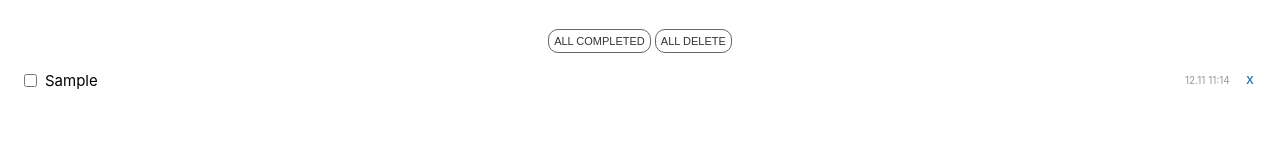
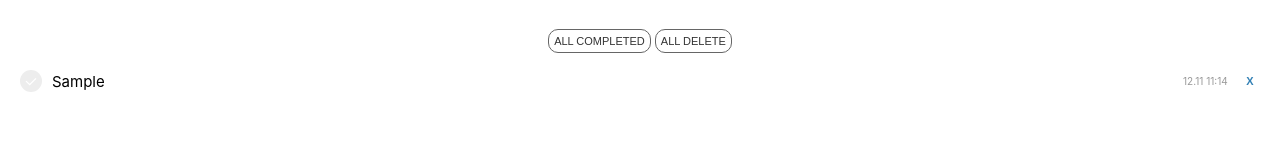
Before and after one commit to jy7123943/practice-recoil, a React (Create React App) app: page / in a window 1280 px wide. Both pictures are taken after typing "Sample" into the empty fields and a click on the button "SAVE". Shown: the part 138-298 px from the top of the page. Built offline with nearby package versions, Linux system fonts and the light colour scheme.

Commit message:
Change checkbox style

```diff
--- a/src/feature/TodoItem.css
+++ b/src/feature/TodoItem.css
@@ -1,13 +1,7 @@
-.complete {
-  text-decoration: line-through;
-  color: #999;
-}
-
 .todo-item {
   display: grid;
-  grid-gap: 5px;
-  grid-row: 1;
-  grid-template-columns: auto 20px;
+  grid-gap: 2px;
+  grid-template-columns: 22px auto 55px 20px;
   margin-bottom: 10px;
   align-items: center;
 }
@@ -16,27 +10,20 @@
   margin-bottom: 0;
 }
 
-label {
-  display: flex;
-  justify-content: space-between;
-  align-items: center;
-}
-
 .date {
-  min-width: 50px;
   font-size: 10px;
   color: #999;
 }
 
-.todo {
-  display: flex;
-  align-items: center;
+.text {
+  padding: 0 5px 0 8px;
+  word-break: break-all;
+  font-size: 15px;
 }
 
-.todo > span {
-  padding: 0 10px 0 5px;
-  word-break: break-all;
-  font-size: 15px;
+.complete .text {
+  text-decoration: line-through;
+  color: #999;
 }
 
 .delete-button {
@@ -46,3 +33,34 @@ label {
   font-weight: bold;
   font-size: 11px;
 }
+
+label {
+  position: relative;
+  text-align: center;
+}
+
+label input[type='checkbox'] {
+  position: absolute;
+  top: 0;
+  left: 0;
+  opacity: 0;
+}
+
+.icon {
+  display: flex;
+  width: 22px;
+  height: 22px;
+  justify-content: center;
+  align-items: center;
+  border-radius: 50%;
+  background: #ededed;
+}
+
+.icon svg {
+  width: 12px;
+  fill: #fff;
+}
+
+.complete .icon {
+  background: #6dadd8;
+}
--- a/src/feature/TodoItem.tsx
+++ b/src/feature/TodoItem.tsx
@@ -4,6 +4,7 @@ import { useSetRecoilState } from 'recoil';
 import { todoListState } from '../atoms';
 import { deleteTodoItem, toggleTodoItem } from '../controller';
 import { TodoListItem } from '../entity';
+import CheckIcon from '../img/CheckIcon';
 import './TodoItem.css';
 
 function TodoItem({ id, todo, is_complete, created_at }: TodoListItem) {
@@ -18,20 +19,26 @@ function TodoItem({ id, todo, is_complete, created_at }: TodoListItem) {
   };
 
   return (
-    <li key={ id } className='todo-item'>
+    <li
+      key={ id }
+      className={ `${is_complete ? 'complete' : ''} todo-item` }
+    >
       <label>
-        <span className='todo'>
-          <input type='checkbox' checked={ is_complete } onChange={ onItemToggle } />
-          <span
-            className={ is_complete ? 'complete' : '' }
-          >
-            { todo }
-          </span>
+        <span className='icon'>
+          <CheckIcon />
         </span>
-        <span className='date'>
-          { format(created_at, 'M.d k:m') }
-        </span>
+        <input
+          type='checkbox'
+          checked={ is_complete }
+          onChange={ onItemToggle }
+        />
       </label>
+      <div className={ 'text' }>
+        { todo }
+      </div>
+      <div className='date'>
+        { format(created_at, 'M.d k:m') }
+      </div>
       <button
         type='button'
         onClick={ onItemDelete }
--- /dev/null
+++ b/src/img/CheckIcon.tsx
@@ -0,0 +1,16 @@
+import React from 'react';
+
+function CheckIcon() {
+  return (
+    <svg
+      width='16'
+      height='11'
+      viewBox='0 0 16 11'
+      xmlns='http://www.w3.org/2000/svg'
+    >
+      <path d='M15.2831 1.9786L14.0233 0.71875L6.21132 8.48388L1.91895 4.34209L0.720703 5.66241L6.26248 10.9508L15.2831 1.9786Z' />
+    </svg>
+  );
+}
+
+export default CheckIcon;
```
